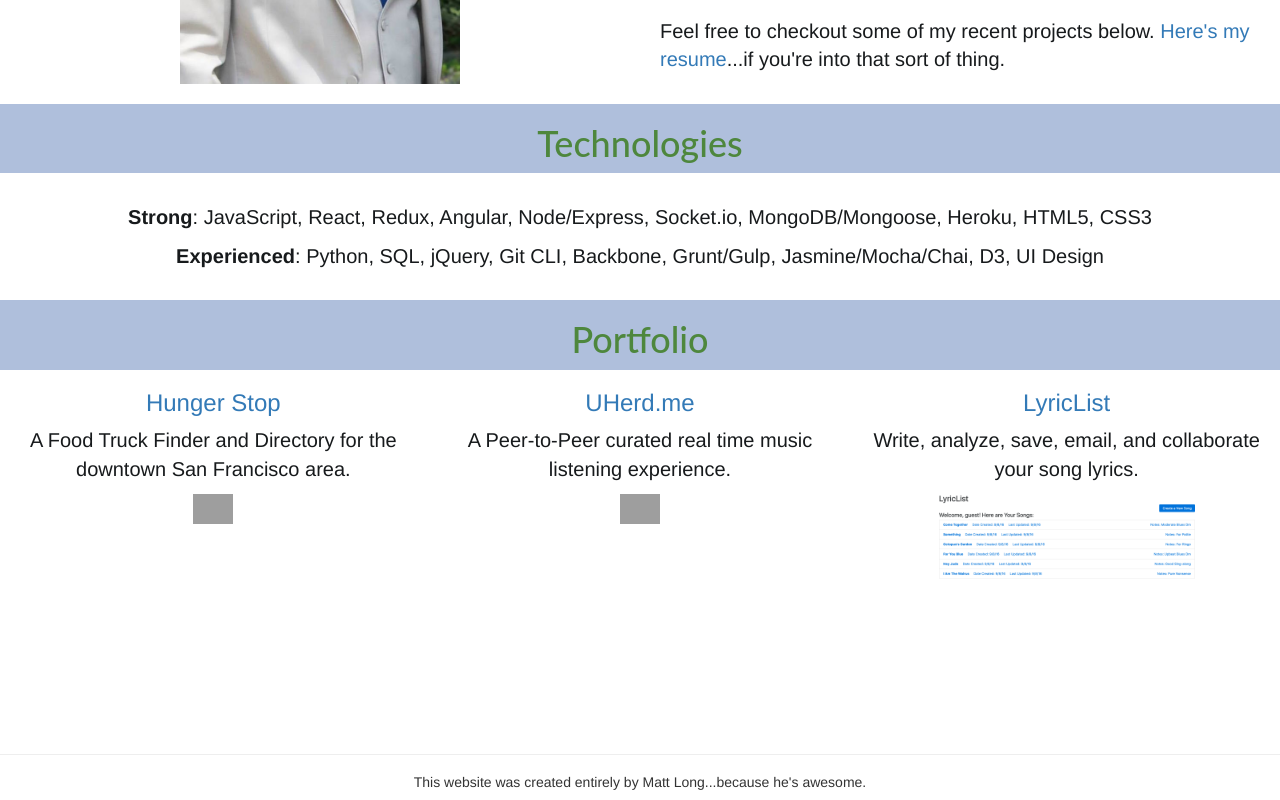
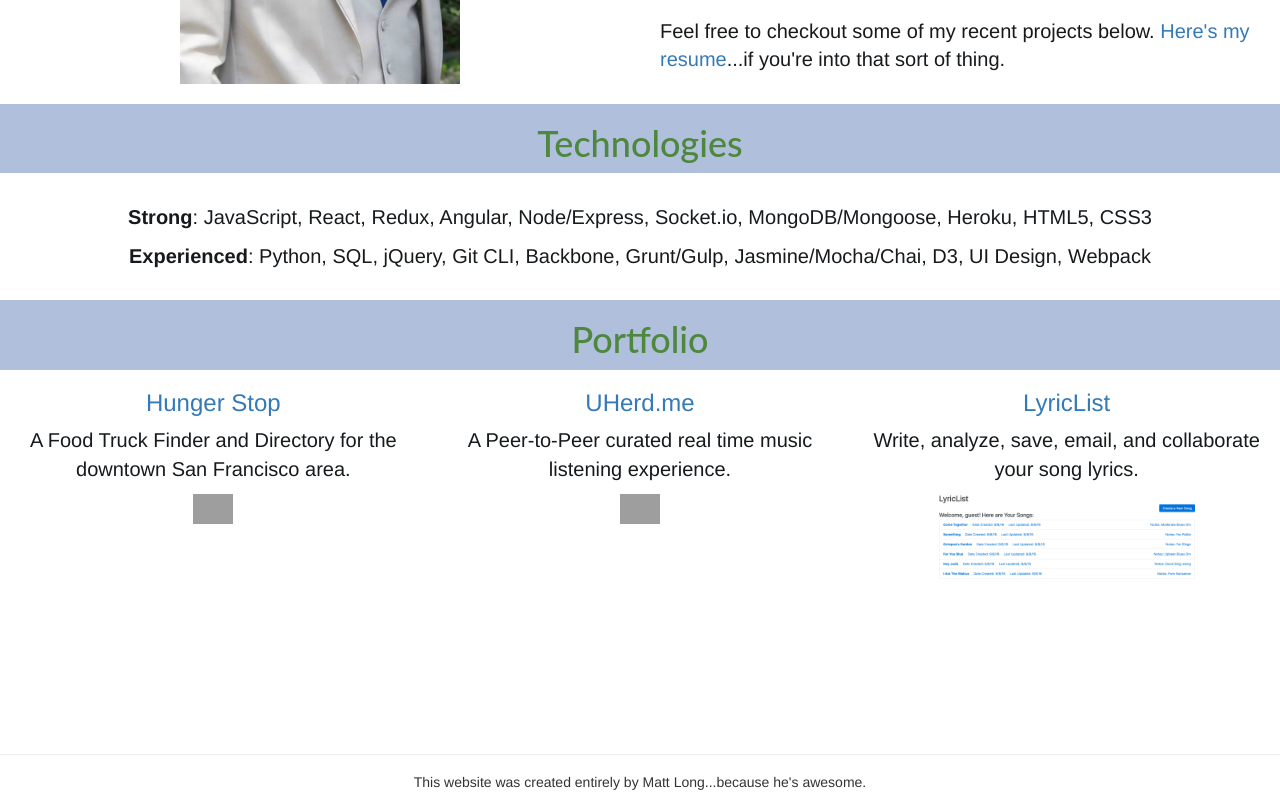
Before and after one commit to mlong635/portfolio, a website: page index.html in a window 1280 px wide. Shown: the part 1106-1906 px from the top of the page. Drawn offline with nearby package versions, Linux system fonts and the light colour scheme; grey boxes are pictures that could not be loaded.

Commit message:
Chore [index.html & style.css] cleanup code and update resume

```diff
--- a/index.html
+++ b/index.html
@@ -71,7 +71,7 @@
     <div class="container-fluid bg-3 text-center">
       <br>
       <p><strong>Strong</strong>:  JavaScript, React, Redux, Angular, Node/Express, Socket.io, MongoDB/Mongoose, Heroku, HTML5, CSS3</p>
-      <p><strong>Experienced</strong>: Python, SQL, jQuery, Git CLI, Backbone, Grunt/Gulp, Jasmine/Mocha/Chai, D3, UI Design</p>
+      <p><strong>Experienced</strong>: Python, SQL, jQuery, Git CLI, Backbone, Grunt/Gulp, Jasmine/Mocha/Chai, D3, UI Design, Webpack</p>
       <br>
     </div>
 
--- a/style.css
+++ b/style.css
@@ -1,5 +1,4 @@
 .bg-1, .bg-2, .bg-3 {
-  /*background-color: #0F2043; */
   background-color: #ffffff;
   color: #171A1C;
 }
```
Also changed, not shown: 1 other file.
